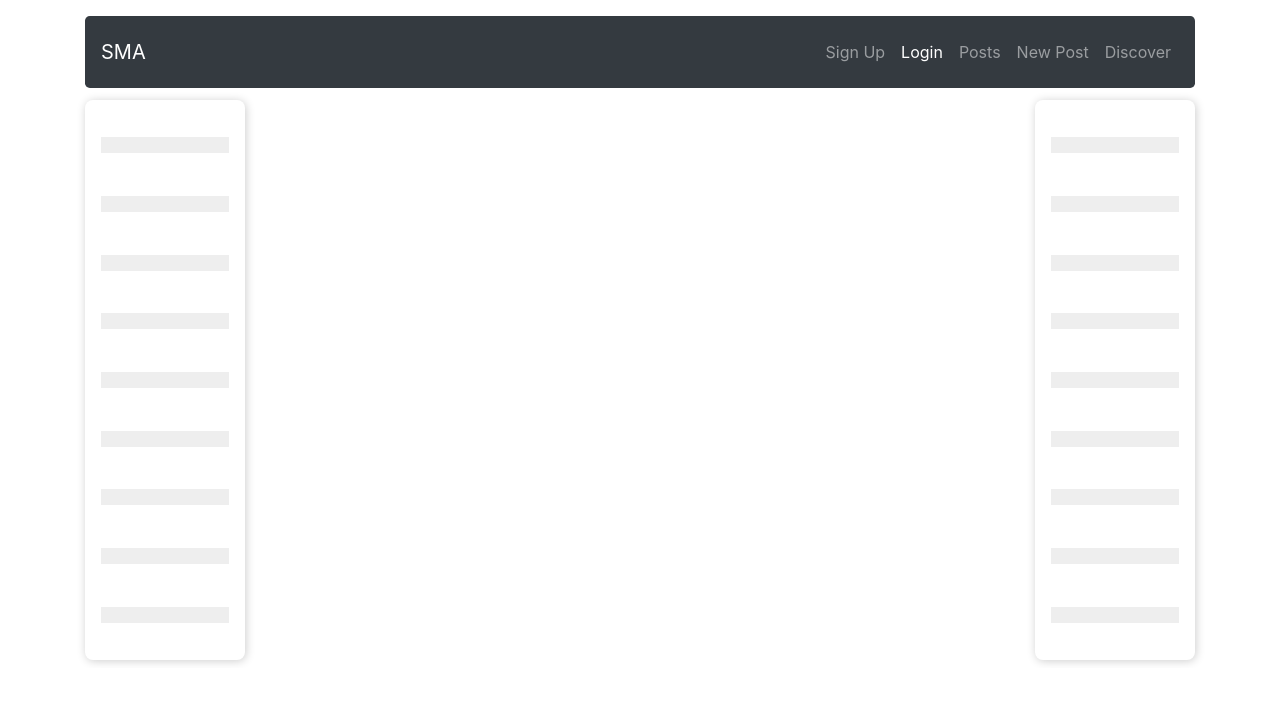
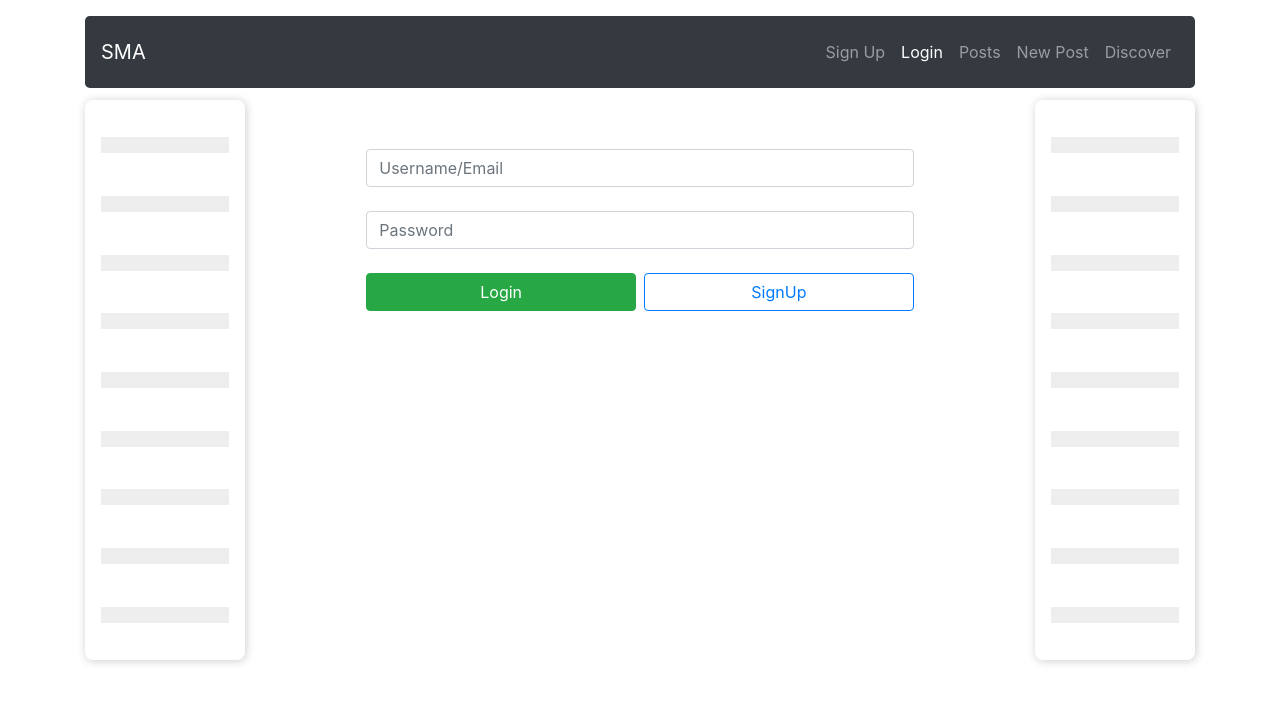
Before and after one commit to BeanVortex/sma-front-react, a React (Create React App) app: page /login in a window 1280 px wide. Shown: the top 702 px of the page. Built offline with nearby package versions, Linux system fonts and the light colour scheme.

Commit message:
99:12:22
- Added Login screen
- Initialized redux

```diff
--- a/package.json
+++ b/package.json
@@ -8,16 +8,15 @@
     "@testing-library/user-event": "^12.6.0",
     "axios": "^0.21.0",
     "bootstrap": "^4.6.0",
-    "node-sass": "^5.0.0",
+    "node-sass": "^4.14.1",
     "react": "^17.0.1",
     "react-bootstrap": "^1.4.3",
     "react-dom": "^17.0.1",
     "react-redux": "^7.2.2",
     "react-router-dom": "^5.2.0",
-    "react-scripts": "^1.1.5",
+    "react-scripts": "^4.0.3",
     "redux": "^4.0.5",
     "redux-thunk": "^2.3.0",
-    "sass-loader": "^11.0.1",
     "thunk": "^0.0.1",
     "web-vitals": "^0.2.4"
   },
--- a/src/components/NewPost/NewPost.js
+++ b/src/components/NewPost/NewPost.js
@@ -161,7 +161,7 @@ export default class NewPost extends Component {
     const contentIn = document.getElementById("content-in");
 
     new Promise((resolve) => {
-      setTimeout(resolve, 1000);
+      setTimeout(resolve, 100);
     }).then(() => {
       titleIn.value = "";
       contentIn.value = "";
--- a/src/components/User/Login/Login.js
+++ b/src/components/User/Login/Login.js
@@ -1,12 +1,64 @@
-import React, { Component } from 'react'
+import React, { Component } from "react";
+import { Form } from "react-bootstrap";
+import {connect } from "react-redux";
+import * as actionCreators from '../../../store/actions/userAction';
+class Login extends Component {
+  state = {
+    username: "",
+    password: "",
+  };
 
-class Login extends Component {
-    render() {
-        return (
-            <div>
 
+  loginEvent = () => {
+      const username = document.getElementById("username").value;
+      const password = document.getElementById("password").value;
+      this.setState({username, password});
+      console.log(this.props);
+      this.props.login(username, password);
+  }
+
+  render() {
+    return (
+      <Form className="d-flex justify-content-center h-50">
+        <div className="w-75 d-flex flex-column justify-content-center">
+          <Form.Group className="mb-4">
+            <input
+              type="text"
+              id="username"
+              placeholder="Username/Email"
+              className="form-control "
+            />
+            <div className="invalid-feedback mb-3">
+              Enter your username or email
             </div>
-        )
+          </Form.Group>
+
+          <Form.Group className="mb-4">
+            <input
+              type="password"
+              id="password"
+              placeholder="Password"
+              className="form-control"
+            />
+            <div className="invalid-feedback mb-3">Enter your password</div>
+          </Form.Group>
+
+          <Form.Group className="d-flex ">
+            <input type="button" className="btn btn-success mr-2 col" value="Login" onClick={this.loginEvent}/>
+            <input type="button" className="btn btn-outline-primary col" value="SignUp"/>
+          </Form.Group>
+        </div>
+      </Form>
+    );
+  }
+}
+
+const mapStateToProps = state => state;
+
+const mapDispatchToProps = dispatch => {
+    return {
+        login: (username, password) => dispatch(actionCreators.login(username, password))
     }
 }
-export default Login;
+
+export default connect(mapStateToProps, mapDispatchToProps)(Login);
--- a/src/container/Sma.js
+++ b/src/container/Sma.js
@@ -20,7 +20,7 @@ class Sma extends Component {
           <Header className="sticky head d-block" />
 
           <Row className="d-flex justify-content-center">
-            <Col className="col-lg-2 d-lg-block mt-2">
+            <Col className="col-lg-2 d-none d-lg-block mt-2">
               <Side />
             </Col>
             <Col className="col-lg-8 col-md-12 col-sm-12 mt-2 mb-2">
@@ -35,7 +35,7 @@ class Sma extends Component {
               </Switch>
             </Col>
             <div className="bd">dsfdsa</div>
-            <Col className="col-lg-2 d-lg-block mt-2">
+            <Col className="col-lg-2 d-none d-lg-block mt-2">
               <Side />
             </Col>
           </Row>
--- /dev/null
+++ b/src/store/actions/userAction.js
@@ -0,0 +1,33 @@
+import axios from "axios";
+import * as actionTypes from "./actionTypes";
+
+const fetchLoginData = (username, password) => {
+  axios
+    .post(
+      "/api/user/login/",
+      {
+        username,
+        password,
+      },
+      {
+        headers: {
+          Accept: "*/*",
+        },
+      }
+    )
+    .then((response) => {
+      console.log(response);
+      return response.body;
+    })
+    .catch((error) => {
+      console.log(error);
+      return null;
+    });
+};
+
+export const login = (username, password) => {
+  return {
+    type: actionTypes.SET_AUTH,
+    payload: fetchLoginData(username, password),
+  };
+};
```
Also changed, not shown: 1 other file (tests, documents, lock files or other folders).
